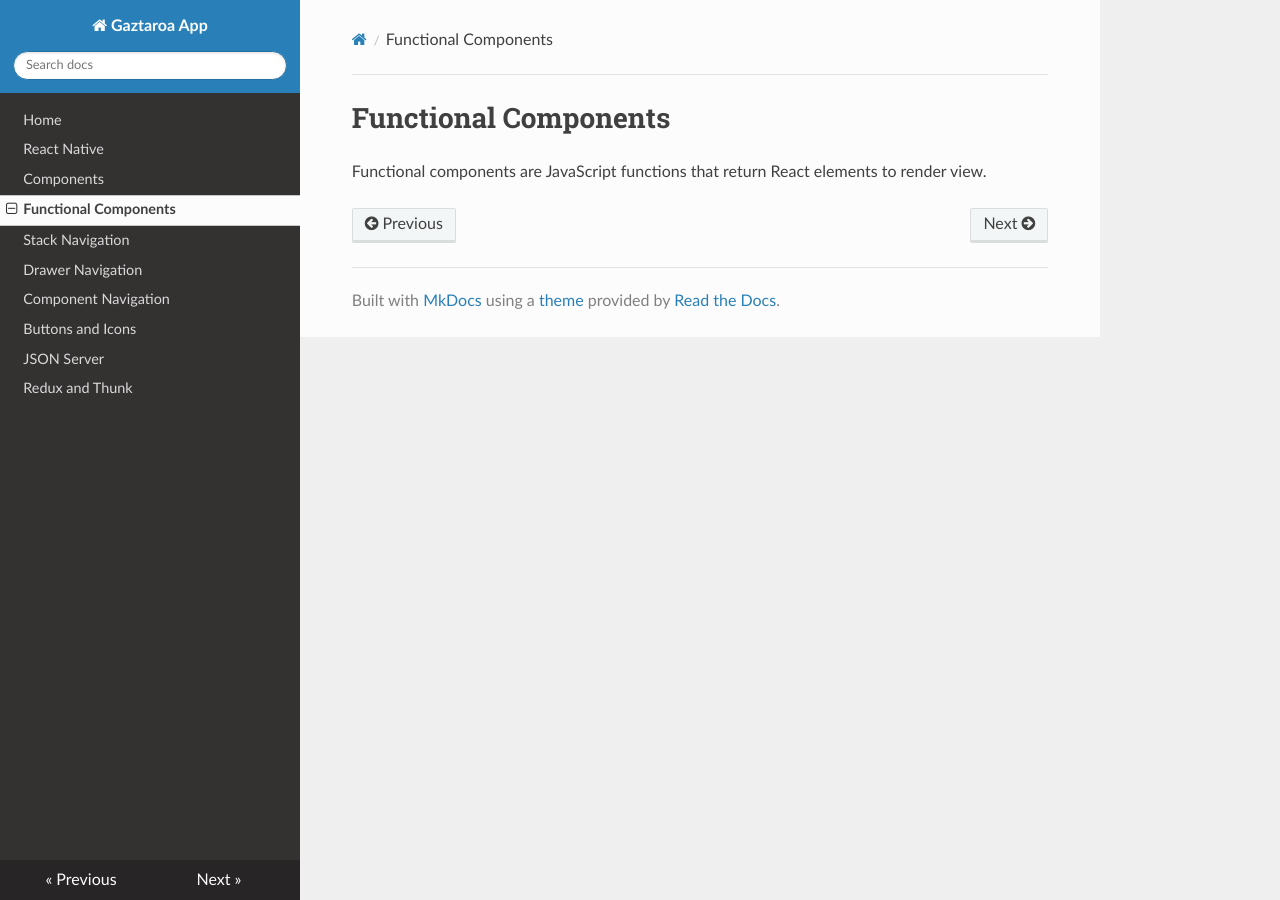
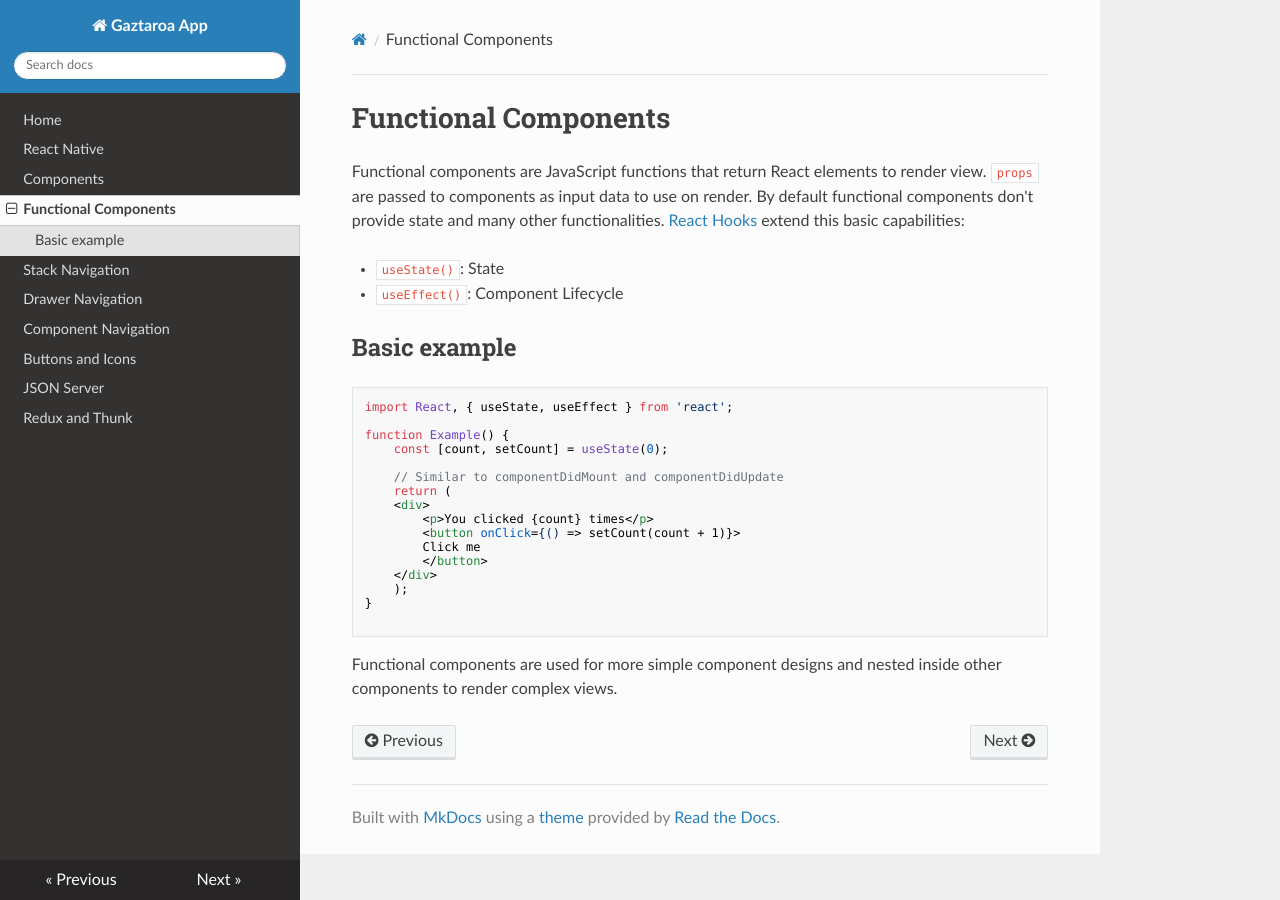
Before and after one commit to apabolleta/gaztaroa-app, an MkDocs documentation site: the page built from docs/3_functional_components.md, in a window 1280 px wide. Built offline with MkDocs 1.6.1, drawn with Linux system fonts in a browser that asks for light colours; nearby versions of some CDN libraries.

Commit message:
[EDIT] Documentation update

````diff
--- a/docs/3_functional_components.md
+++ b/docs/3_functional_components.md
@@ -1,3 +1,29 @@
 # Functional Components
 
-Functional components are JavaScript functions that return React elements to render view.
+Functional components are JavaScript functions that return React elements to render view. `props` are passed to components as input data to use on render. By default functional components don't provide state and many other functionalities. [React Hooks](https://reactjs.org/docs/hooks-intro.html) extend this basic capabilities:
+
+- `useState()`: State
+- `useEffect()`: Component Lifecycle
+
+## Basic example
+
+```javascript
+import React, { useState, useEffect } from 'react';
+
+function Example() {
+    const [count, setCount] = useState(0);
+
+    // Similar to componentDidMount and componentDidUpdate
+    return (
+    <div>
+        <p>You clicked {count} times</p>
+        <button onClick={() => setCount(count + 1)}>
+        Click me
+        </button>
+    </div>
+    );
+}
+
+```
+
+Functional components are used for more simple component designs and nested inside other components to render complex views.
````
